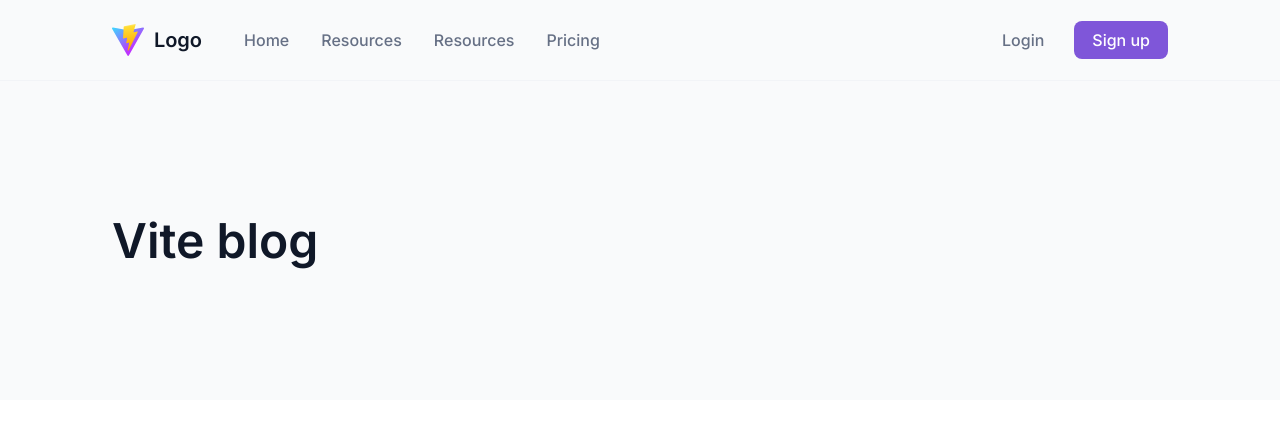
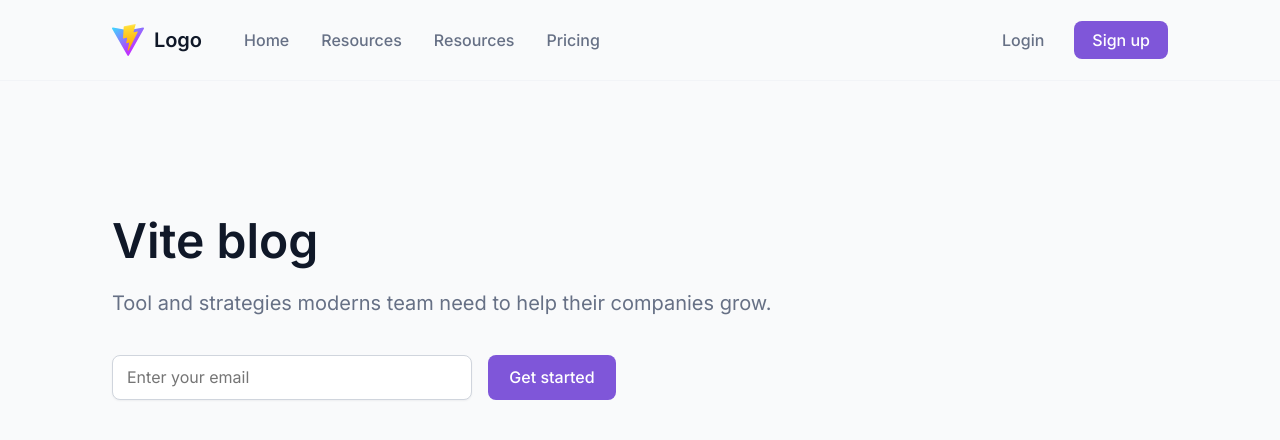
Before and after one commit to chickelit/react-blog, a React (Vite) app: page / in a window 1280 px wide. Shown: the top 440 px of the page. Built offline with nearby package versions, Linux system fonts and the light colour scheme.

Commit message:
Finish the header

```diff
--- /dev/null
+++ b/src/components/Header/EmailCapture/index.tsx
@@ -0,0 +1,12 @@
+import { Button } from "Src/components/Button";
+import { Input } from "Src/components/Input";
+import { StyledEmailCapture } from "./styles";
+
+export function EmailCapture() {
+  return (
+    <StyledEmailCapture>
+      <Input placeholder="Enter your email" />
+      <Button>Get started</Button>
+    </StyledEmailCapture>
+  );
+}
--- /dev/null
+++ b/src/components/Header/EmailCapture/styles.ts
@@ -0,0 +1,8 @@
+import { styled, theme } from "Src/stitches.config";
+
+export const StyledEmailCapture = styled("form", {
+  maxWidth: "31.5rem",
+  display: "grid",
+  gridTemplateColumns: "1fr 8rem",
+  gap: "1rem",
+});
--- /dev/null
+++ b/src/components/Header/SupportingText/index.tsx
@@ -0,0 +1,10 @@
+import { StyledSupportingText } from "./styles";
+
+export function SupportingText() {
+  return (
+    <StyledSupportingText>
+      <h2>Vite blog</h2>
+      <p>Tool and strategies moderns team need to help their companies grow.</p>
+    </StyledSupportingText>
+  );
+}
--- /dev/null
+++ b/src/components/Header/SupportingText/styles.ts
@@ -0,0 +1,16 @@
+import { styled, theme } from "Src/stitches.config";
+
+export const StyledSupportingText = styled("div", {
+  display: "grid",
+  gap: "1.5rem",
+  h2: {
+    fontSize: "3rem",
+    fontWeight: 600,
+    color: theme.colors.$titleColor.value,
+  },
+  p: {
+    fontSize: "1.25rem",
+    fontWeight: 400,
+    color: theme.colors.$textColor.value,
+  },
+});
--- a/src/components/Header/index.tsx
+++ b/src/components/Header/index.tsx
@@ -1,10 +1,13 @@
+import { EmailCapture } from "./EmailCapture";
 import { StyledHeader, StyledContainer } from "./styles";
+import { SupportingText } from "./SupportingText";
 
 export function Header() {
   return (
     <StyledContainer>
       <StyledHeader>
-        <h1>Vite blog</h1>
+        <SupportingText />
+        <EmailCapture />
       </StyledHeader>
     </StyledContainer>
   );
--- a/src/components/Header/styles.ts
+++ b/src/components/Header/styles.ts
@@ -1,14 +1,12 @@
 import { styled, theme } from "Src/stitches.config";
 import { Container } from "../Container";
 
-export const StyledHeader = styled("header", {});
+export const StyledHeader = styled("header", {
+  display: "grid",
+  gap: "2.5rem",
+});
 
 export const StyledContainer = styled(Container, {
   background: theme.colors.$backgroundDarker.value,
   padding: "8.25rem 7rem",
-  h1: {
-    fontSize: "3rem",
-    fontWeight: 600,
-    color: theme.colors.$titleColor.value,
-  },
 });
--- /dev/null
+++ b/src/components/Input.ts
@@ -0,0 +1,9 @@
+import { styled, theme } from "Src/stitches.config";
+
+export const Input = styled("input", {
+  padding: "0.75rem 0.875rem",
+  background: theme.colors.$background.value,
+  border: theme.borderStyles.lighter.value,
+  boxShadow: theme.shadows.light.value,
+  borderRadius: "0.5rem",
+});
--- a/src/stitches.config.ts
+++ b/src/stitches.config.ts
@@ -8,14 +8,14 @@ export const { styled, theme } = createStitches({
       $textColor: "#667085",
       $textColorLighter: "#ffffff",
       $titleColor: "#101828",
-      $buttonTextColor: "#ffffff",
       $primary: "#7f56d9",
     },
     borderStyles: {
       base: "1px solid #f2f4f7",
+      lighter: "1px solid #d0d5dd",
     },
     shadows: {
-      light: "0 1px 2px rgba(16, 24, 40, 0.05)"
-    }
+      light: "0 1px 2px rgba(16, 24, 40, 0.05)",
+    },
   },
 });
```
